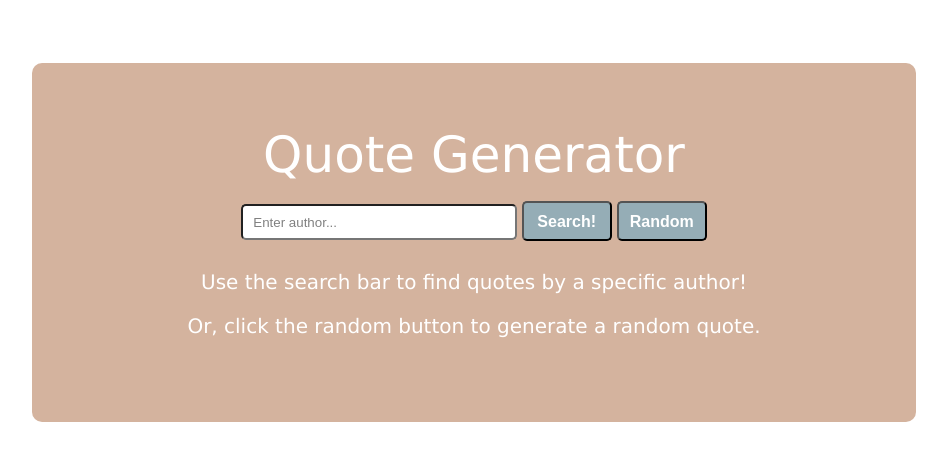
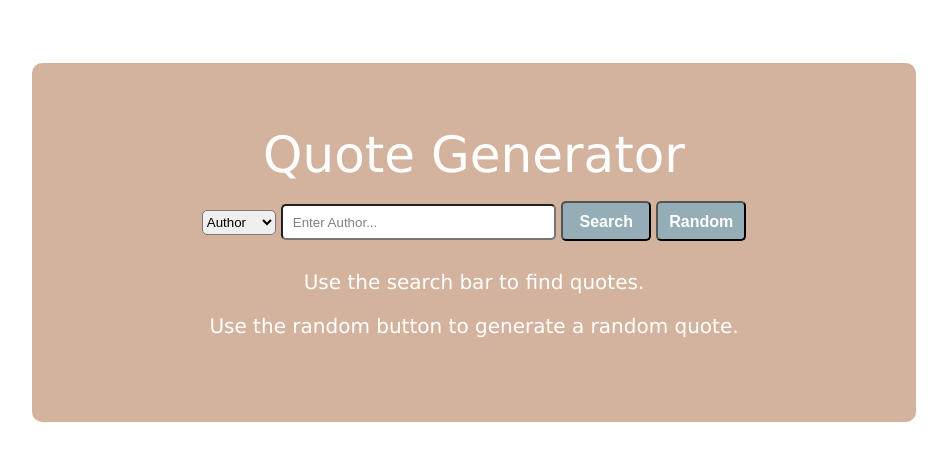
Before and after one commit to TrevorZB/react-quote-generator, a React (Create React App) app: page / in a window 1280 px wide. Shown: the top 460 px of the page, without its empty margins (166-1113 px from the left). Built offline with nearby package versions, Linux system fonts and the light colour scheme.

Commit message:
added query options

```diff
--- a/src/App.css
+++ b/src/App.css
@@ -30,6 +30,12 @@ body {
   border-radius: 5px;
   margin-left: 5px;
   transition: all 500ms;
+}
+
+#select {
+  border-radius: 5px;
+  margin-right: 5px;
+  height: 25px;
 }
 
 #random-button {
--- a/src/components/App.js
+++ b/src/components/App.js
@@ -11,12 +11,18 @@ class App extends Component {
     quotes: quotes,
     index: -1,
     input: "",
-    submit: ""
+    submit: "",
+    select: "Author"
   };
   render() {
     let content;
+    let quotes;
     if (this.state.submit) {
-      let quotes = this.queryQuotes();
+      if (this.state.select === "Author") {
+        quotes = this.authorQuery();
+      } else {
+        quotes = this.keywordQuery();
+      }
       quotes = this.mapToQuote(quotes);
       content = <QuoteList quotes={quotes} />;
     } else if (this.state.index < 0) {
@@ -32,6 +38,8 @@ class App extends Component {
           handleInputSubmit={this.handleInputSubmit}
           handleHome={this.handleHome}
           handleRandom={this.handleRandom}
+          handleSelectChange={this.handleSelectChange}
+          select={this.state.select}
         />
         {content}
       </div>
@@ -59,8 +67,21 @@ class App extends Component {
       submit: ""
     });
   };
-  queryQuotes = () => {
-    return this.state.quotes.filter(q => q.author === this.state.submit);
+  handleSelectChange = event => {
+    const select = event.target.value;
+    const input = "";
+    const submit = "";
+    this.setState({ input, submit, select });
+  };
+  authorQuery = () => {
+    return this.state.quotes.filter(q =>
+      q.author.toLowerCase().startsWith(this.state.submit.toLowerCase())
+    );
+  };
+  keywordQuery = () => {
+    return this.state.quotes.filter(q =>
+      q.text.toLowerCase().includes(this.state.submit.toLowerCase())
+    );
   };
   mapToQuote = list => {
     return list.map(l => {
--- a/src/components/Home.js
+++ b/src/components/Home.js
@@ -8,15 +8,23 @@ const Home = props => {
       </a>
 
       <form onSubmit={props.handleInputSubmit}>
+        <select
+          id="select"
+          value={props.select}
+          onChange={props.handleSelectChange}
+        >
+          <option value="Author">Author</option>
+          <option value="Keyword">Keyword</option>
+        </select>
         <input
           id="author-input"
           value={props.input}
           onChange={props.handleInputChange}
-          placeholder="Enter author..."
+          placeholder={"Enter " + props.select + "..."}
           className="form-control"
         ></input>
         <button id="author-input-button" type="submit">
-          Search!
+          Search
         </button>
         <button id="random-button" onClick={props.handleRandom}>
           Random
--- a/src/components/Instructions.js
+++ b/src/components/Instructions.js
@@ -3,8 +3,8 @@ import React from "react";
 const Instructions = props => {
   return (
     <div>
-      <p>Use the search bar to find quotes by a specific author!</p>
-      <p>Or, click the random button to generate a random quote.</p>
+      <p>Use the search bar to find quotes.</p>
+      <p>Use the random button to generate a random quote.</p>
     </div>
   );
 };
```
